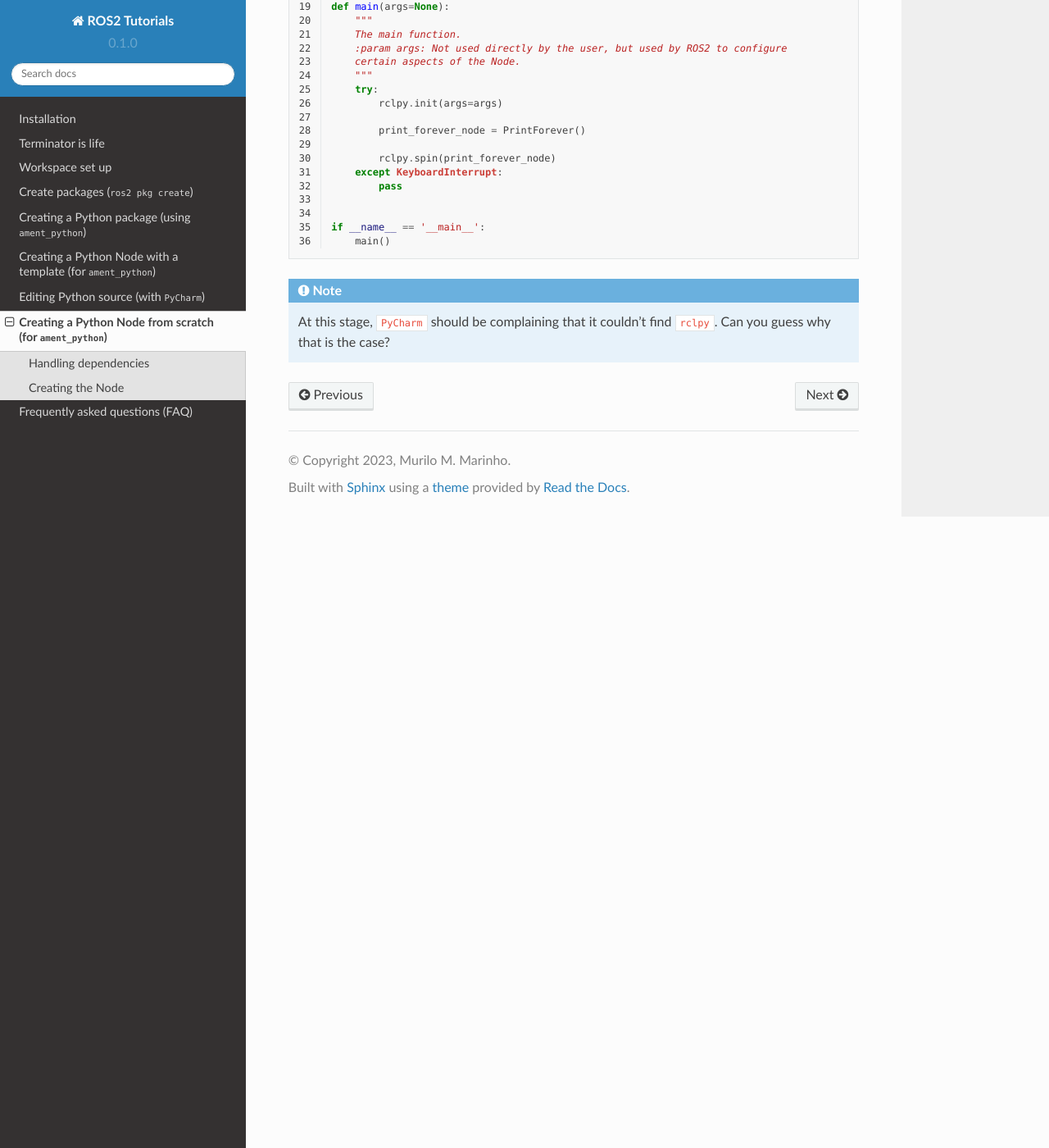
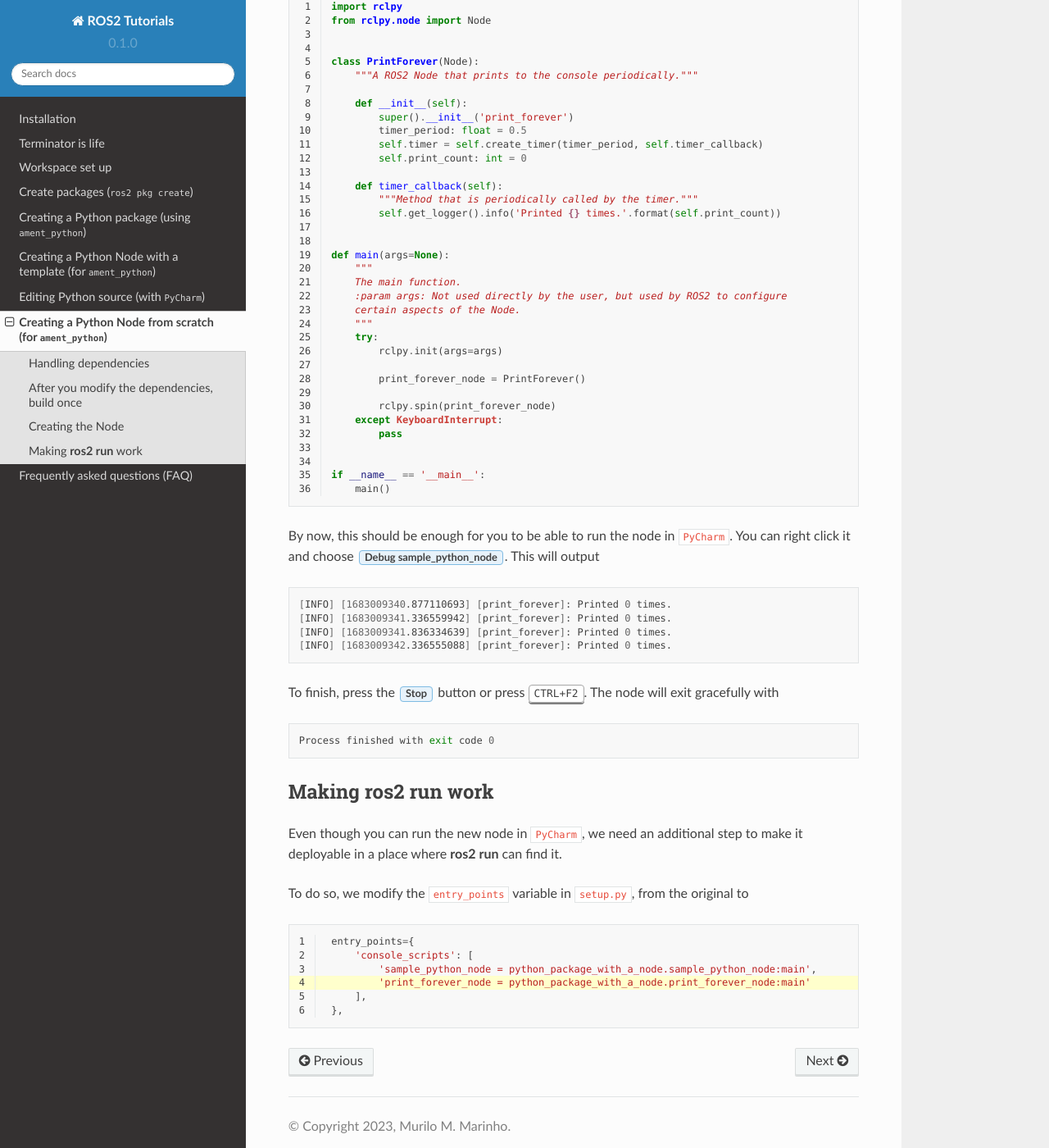
Before and after one commit to mmmarinho/ROS2_Tutorial, a Sphinx documentation site: the page built from docs/source/create_python_node_from_scratch.rst, in a window 1280 px wide and 1400 px high, scrolled down 1251 px. Shown: the whole window at 82% size. Built offline with Sphinx 7.4.7 and the Read the Docs theme 2.0.0, drawn with Linux system fonts in a browser that asks for light colours; some of the changed text lies outside the part shown.

Commit message:
Update create_python_node_from_scratch.rst

```diff
--- a/docs/source/create_python_node_from_scratch.rst
+++ b/docs/source/create_python_node_from_scratch.rst
@@ -23,6 +23,16 @@
 
   <test_depend>ament_copyright</test_depend>
 
+After you modify the dependencies, build once
+---------------------------------------------
+
+After you add a new dependency to :file:`package.xml`, nothing really changes in the workspace unless a new build is performed.
+When programming with new dependencies, unless you rebuild the workspace, :code:`PyCharm` will not recognize the libraries and autocomplete will not work.
+
+So, run
+
+.. include:: the_canonical_build_command.rst
+
 Creating the Node
 -----------------
 
@@ -35,6 +45,36 @@
    :linenos:
    :lines: 24-
 
-.. note::
+By now, this should be enough for you to be able to run the node in :code:`PyCharm`. You can right click it and choose :guilabel:`D&ebug sample_python_node`. This will output
 
-   At this stage, :code:`PyCharm` should be complaining that it couldn't find :code:`rclpy`. Can you guess why that is the case?
+.. code:: bash
+
+    [INFO] [1683009340.877110693] [print_forever]: Printed 0 times.
+    [INFO] [1683009341.336559942] [print_forever]: Printed 0 times.
+    [INFO] [1683009341.836334639] [print_forever]: Printed 0 times.
+    [INFO] [1683009342.336555088] [print_forever]: Printed 0 times.
+
+To finish, press the :guilabel:`Stop` button or press :kbd:`CTRL+F2`. The node will exit gracefully with
+
+.. code:: bash
+
+   Process finished with exit code 0
+
+Making :command:`ros2 run` work
+----------------------------
+
+Even though you can run the new node in :code:`PyCharm`, we need an additional step to make it deployable in a place where :command:`ros2 run` can find it.
+
+To do so, we modify the :code:`entry_points` variable in :file:`setup.py`, from the original to
+
+
+.. code-block:: python
+     :linenos:
+     :emphasize-lines: 4
+
+      entry_points={
+          'console_scripts': [
+              'sample_python_node = python_package_with_a_node.sample_python_node:main',
+              'print_forever_node = python_package_with_a_node.print_forever_node:main'
+          ],
+      },
```
